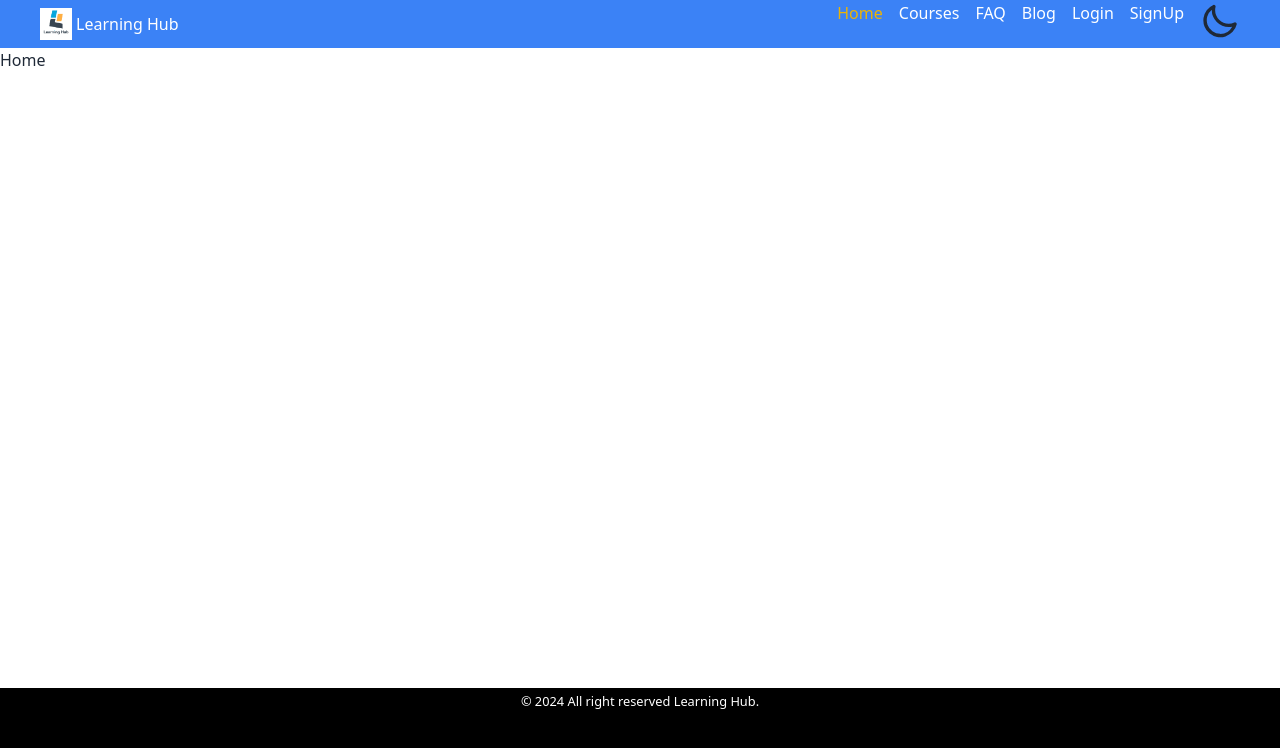
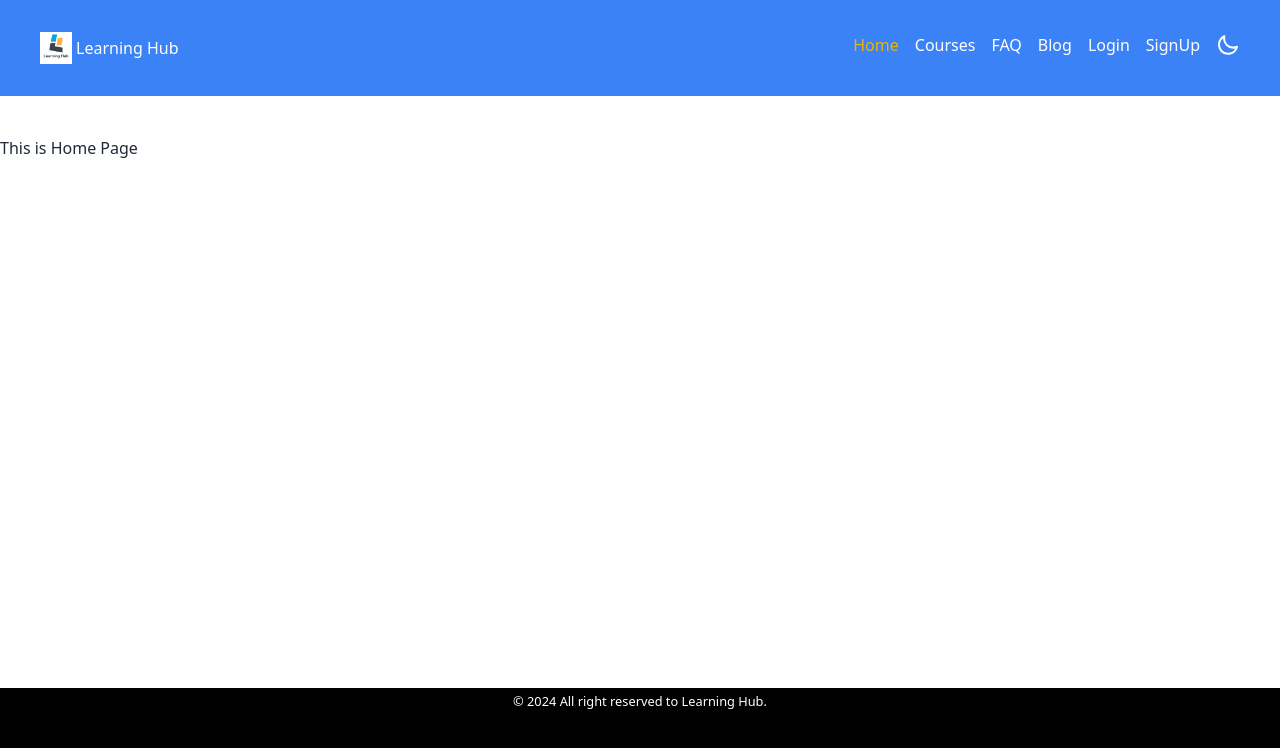
Before and after one commit to riyadhbd2/learning-hub, a React (Vite) app: page / in a window 1280 px wide. Shown: the top 748 px of the page. Built offline with nearby package versions, Linux system fonts and the light colour scheme; no server answers.

Commit message:
courses details edited

```diff
--- a/src/components/Footer.jsx
+++ b/src/components/Footer.jsx
@@ -4,7 +4,7 @@ const Footer = () => {
     return (
         <div className="flex justify-center bg-black h-28 fixed bottom-0 right-0 left-0">
             <div>
-                <h1 className="text-white"> <small>© 2024 All right reserved Learning Hub.</small></h1>
+                <h1 className="text-white"> <small>© 2024 All right reserved to Learning Hub.</small></h1>
             </div>
         </div>
     );
--- a/src/components/NavBar.jsx
+++ b/src/components/NavBar.jsx
@@ -2,29 +2,29 @@ import { useContext, useEffect, useState } from "react";
 import { NavLink } from "react-router-dom";
 import logo from "../assets/logo.png";
 import { auth, AuthContext } from "../contexts/UserContext";
-
 
 const NavBar = () => {
   const { user, logOut } = useContext(AuthContext);
 
   // Dark and light Mode
 
-  const [theme, setTheme] = useState(localStorage.getItem("theme") ? localStorage.getItem("theme") : "light");
+  const [theme, setTheme] = useState(
+    localStorage.getItem("theme") ? localStorage.getItem("theme") : "light"
+  );
 
-  useEffect(() =>{
+  useEffect(() => {
     localStorage.setItem("theme", theme);
     const localTheme = localStorage.getItem("theme");
     document.querySelector("html").setAttribute("data-theme", localTheme);
-  },[theme]);
+  }, [theme]);
 
-  const handleToggle = (e) =>{
-    if(e.target.checked){
+  const handleToggle = (e) => {
+    if (e.target.checked) {
       setTheme("dark");
-    }
-    else{
+    } else {
       setTheme("light");
     }
-  }
+  };
 
   // LogOut function
   const handleLogOut = () => {
@@ -39,7 +39,7 @@ const NavBar = () => {
 
   return (
     <>
-      <div className="bg-blue-500 flex justify-between h-12">
+      <div className="bg-blue-500 flex justify-between h-24">
         <div className="ml-10 flex items-center text-white">
           <img className="w-8" src={logo} alt="" />
           <NavLink className="ml-1" to="/">
@@ -90,12 +90,17 @@ const NavBar = () => {
                   to="/userprofile"
                 >
                   {/* {user.email} */}
-                  <NavLink to="/profile" title={user.displayName}>Logged In</NavLink>
+                  <NavLink  className={({ isActive }) => {
+                    return isActive ? "text-yellow-500" : "text-white";
+                  }} to="/profile" title={user.displayName}>
+                    Logged In
+                  </NavLink>
                 </NavLink>
                 <div>
-                  <button className="text-white" onClick={handleLogOut}>LogOut</button>
+                  <button className="text-white" onClick={handleLogOut}>
+                    LogOut
+                  </button>
                 </div>
-
               </>
             ) : (
               <>
@@ -117,15 +122,20 @@ const NavBar = () => {
                 </NavLink>
               </>
             )}
-{/* Dark and light mode from daisy UI */}
+            {/* Dark and light mode from daisy UI */}
             <div>
               <label className="swap swap-rotate">
                 {/* this hidden checkbox controls the state */}
-                <input className="" type="checkbox" onChange={handleToggle} checked={theme === "light" ? false: true} />
+                <input
+                  className=""
+                  type="checkbox"
+                  onChange={handleToggle}
+                  checked={theme === "light" ? false : true}
+                />
 
                 {/* sun icon */}
                 <svg
-                  className="swap-on fill-current w-10 h-10"
+                  className="swap-on fill-current w-6 h-6 text-white"
                   xmlns="http://www.w3.org/2000/svg"
                   viewBox="0 0 24 24"
                 >
@@ -134,7 +144,7 @@ const NavBar = () => {
 
                 {/* moon icon */}
                 <svg
-                  className="swap-off fill-current w-10 h-10"
+                  className="swap-off fill-current w-6 h-6 text-white"
                   xmlns="http://www.w3.org/2000/svg"
                   viewBox="0 0 24 24"
                 >
--- a/src/pages/CheckOut.jsx
+++ b/src/pages/CheckOut.jsx
@@ -2,8 +2,8 @@
 
 const CheckOut = () => {
     return (
-        <div className="container mx-auto">
-            <h1>CheckOut Page</h1>
+        <div className="container mx-auto mt-10">
+            <h1C>This is checkOut Page!</h1C>
         </div>
     );
 };
--- a/src/pages/CourseDetails.jsx
+++ b/src/pages/CourseDetails.jsx
@@ -1,15 +1,18 @@
 import { NavLink, useLoaderData } from "react-router-dom";
 
 const CourseDetails = () => {
-
-    const course = useLoaderData();
+  const course = useLoaderData();
 
   return (
-    <div className="container mx-auto">
-        <p>Instructor Name:  {course.instructor}</p>
+    <div className="grid justify-center">
+      <div className="container mx-auto mt-10 grid justify-center">
+        <p>Instructor Name: {course.instructor}</p>
         <p>To purchase this course you need to get the premium access: </p>
-        <NavLink to="/checkout" className="bg-red-500 text-white p-1 rounded-lg">{course.order}</NavLink>
 
+      </div>
+      <NavLink to="/checkout" className="bg-red-500 text-white rounded-lg w-14">
+          <small>{course.order}</small>
+        </NavLink>
     </div>
   );
 };
--- a/src/pages/Home.jsx
+++ b/src/pages/Home.jsx
@@ -2,8 +2,8 @@
 
 const Home = () => {
     return (
-        <div>
-            <h1>Home</h1>
+        <div className="container mx-auto mt-10">
+            <h1>This is Home Page</h1>
         </div>
     );
 };
```
